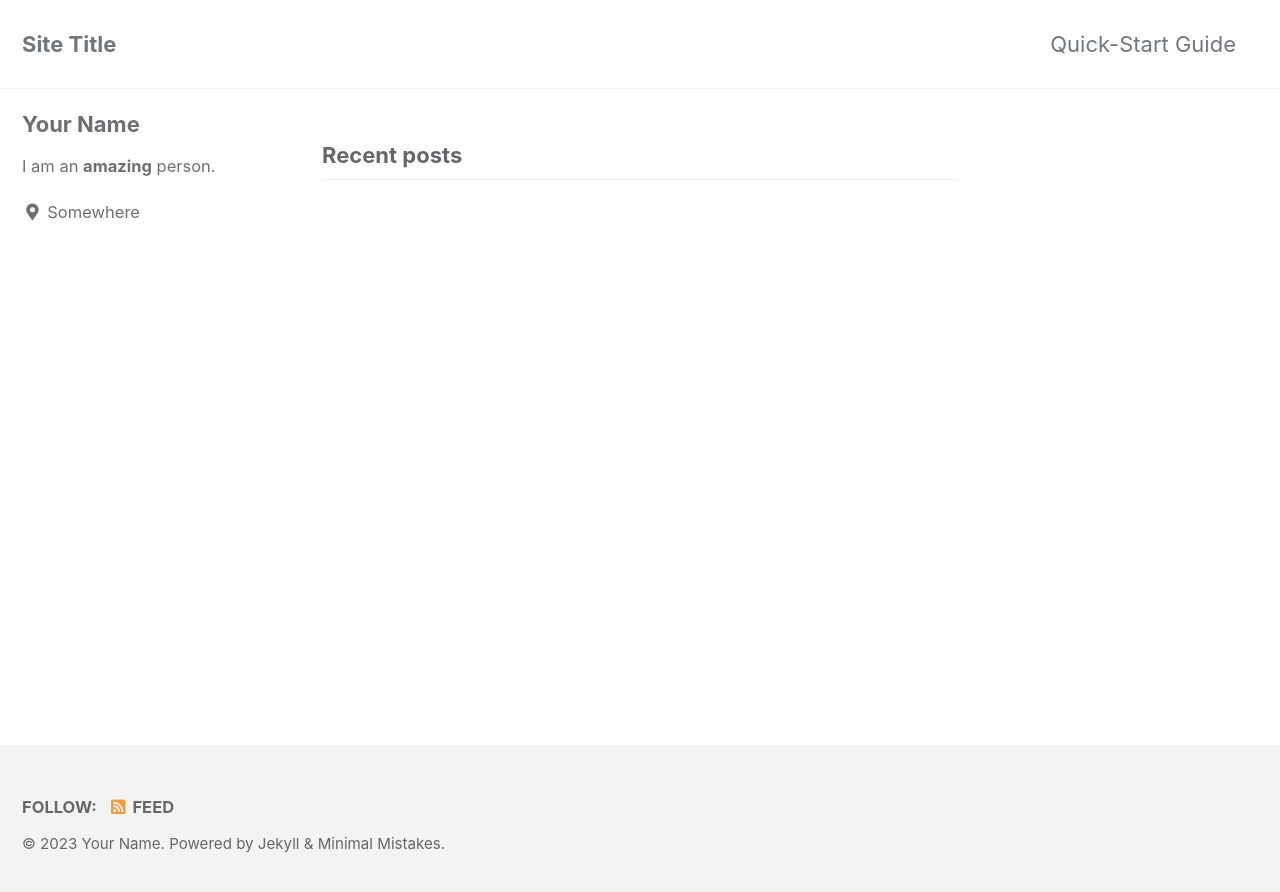
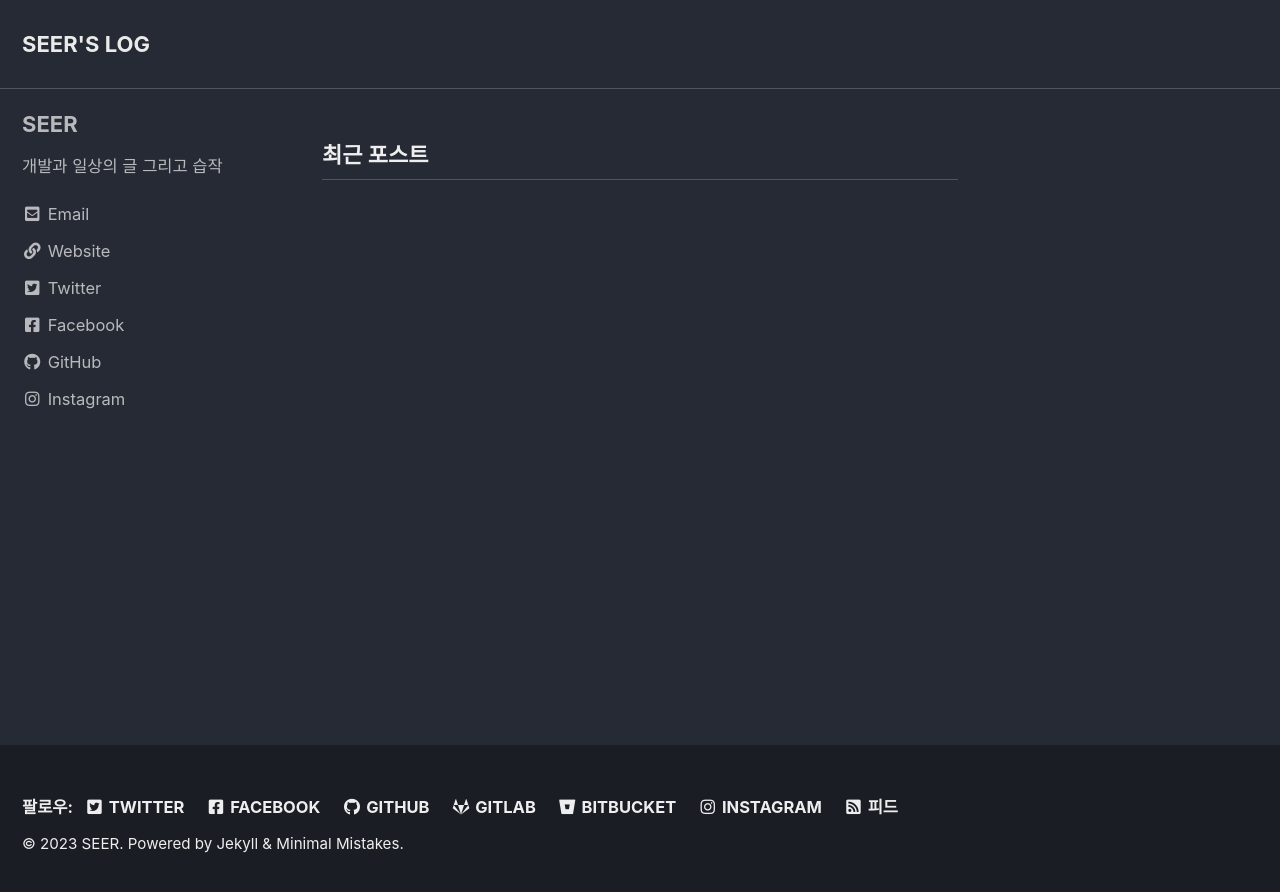
Before and after one commit to seer723/seer.github.io, a Jekyll site: the page built from index.html, in a window 1280 px wide. Shown: the top 892 px of the page. Built offline with Jekyll 4.4.1, drawn with Linux system fonts in a browser that asks for light colours; cached includes are drawn as plain includes; the list of posts is cut into pages by our own code.

Commit message:
블로그 설정 변경

```diff
--- a/_config.yml
+++ b/_config.yml
@@ -12,14 +12,14 @@
 
 # theme                  : "minimal-mistakes-jekyll"
 # remote_theme           : "mmistakes/minimal-mistakes"
-minimal_mistakes_skin    : "default" # "air", "aqua", "contrast", "dark", "dirt", "neon", "mint", "plum", "sunrise"
+minimal_mistakes_skin    : "dark" # "air", "aqua", "contrast", "dark", "dirt", "neon", "mint", "plum", "sunrise"
 
 # Site Settings
-locale                   : "en-US"
-title                    : "Site Title"
+locale                   : "ko-KR"
+title                    : "SEER'S LOG"
 title_separator          : "-"
 subtitle                 : # site tagline that appears below site title in masthead
-name                     : "Your Name"
+name                     : "SEER"
 description              : "An amazing website."
 url                      : # the base hostname & protocol for your site e.g. "https://mmistakes.github.io"
 baseurl                  : # the subpath of your site, e.g. "/blog"
@@ -104,52 +104,52 @@ analytics:
 
 # Site Author
 author:
-  name             : "Your Name"
+  name             : "SEER"
   avatar           : # path of avatar image, e.g. "/assets/images/bio-photo.jpg"
-  bio              : "I am an **amazing** person."
-  location         : "Somewhere"
+  bio              : "개발과 일상의 글 그리고 습작"
+  location         : # "Somewhere"
   email            :
   links:
     - label: "Email"
       icon: "fas fa-fw fa-envelope-square"
-      # url: "mailto:your.name@email.com"
+      url: "mailto:your.name@email.com"
     - label: "Website"
       icon: "fas fa-fw fa-link"
-      # url: "https://your-website.com"
+      url: "https://your-website.com"
     - label: "Twitter"
       icon: "fab fa-fw fa-twitter-square"
-      # url: "https://twitter.com/"
+      url: "https://twitter.com/"
     - label: "Facebook"
       icon: "fab fa-fw fa-facebook-square"
-      # url: "https://facebook.com/"
+      url: "https://facebook.com/"
     - label: "GitHub"
       icon: "fab fa-fw fa-github"
-      # url: "https://github.com/"
+      url: "https://github.com/"
     - label: "Instagram"
       icon: "fab fa-fw fa-instagram"
-      # url: "https://instagram.com/"
+      url: "https://instagram.com/"
 
 # Site Footer
 footer:
   links:
     - label: "Twitter"
       icon: "fab fa-fw fa-twitter-square"
-      # url:
+      url: "https://twitter.com/"
     - label: "Facebook"
       icon: "fab fa-fw fa-facebook-square"
-      # url:
+      url: "https://facebook.com/"
     - label: "GitHub"
       icon: "fab fa-fw fa-github"
-      # url:
+      url: "https://github.com/"
     - label: "GitLab"
       icon: "fab fa-fw fa-gitlab"
-      # url:
+      url: "https://github.com/"
     - label: "Bitbucket"
       icon: "fab fa-fw fa-bitbucket"
-      # url:
+      url: "https://instagram.com/"
     - label: "Instagram"
       icon: "fab fa-fw fa-instagram"
-      # url:
+      url: "https://instagram.com/"
 
 
 # Reading Files
--- a/_data/navigation.yml
+++ b/_data/navigation.yml
@@ -1,7 +1,7 @@
 # main links
 main:
-  - title: "Quick-Start Guide"
-    url: https://mmistakes.github.io/minimal-mistakes/docs/quick-start-guide/
+  # - title: "Quick-Start Guide"
+  #   url: https://mmistakes.github.io/minimal-mistakes/docs/quick-start-guide/
   # - title: "About"
   #   url: https://mmistakes.github.io/minimal-mistakes/about/
   # - title: "Sample Posts"
```
